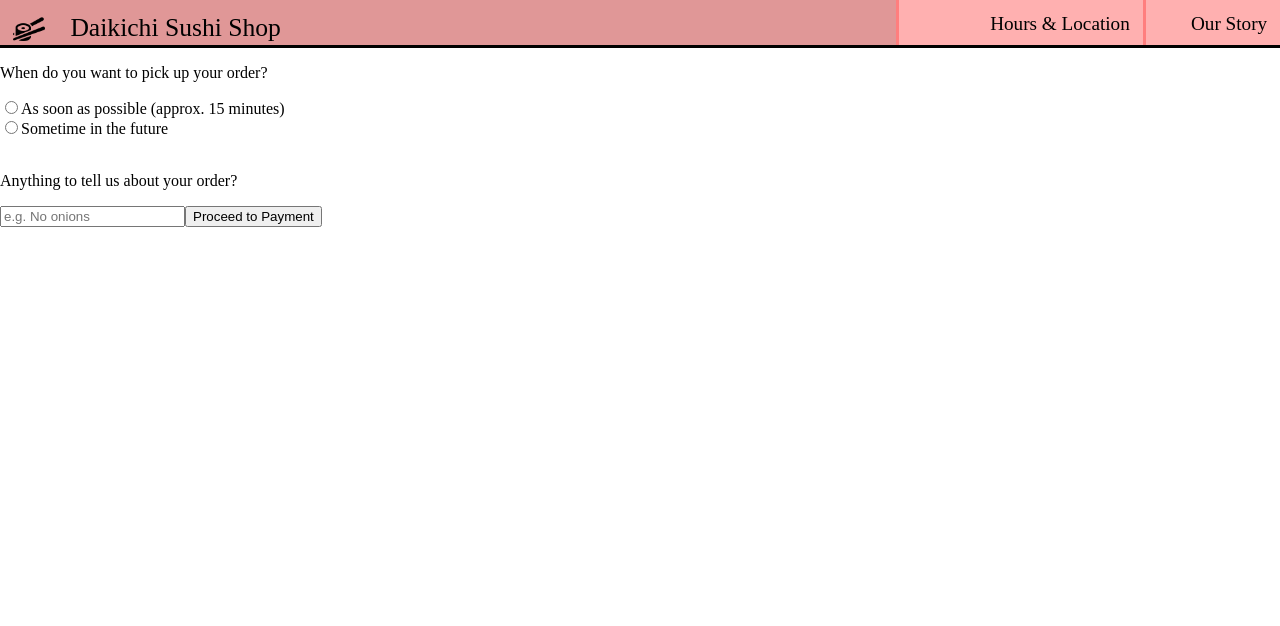
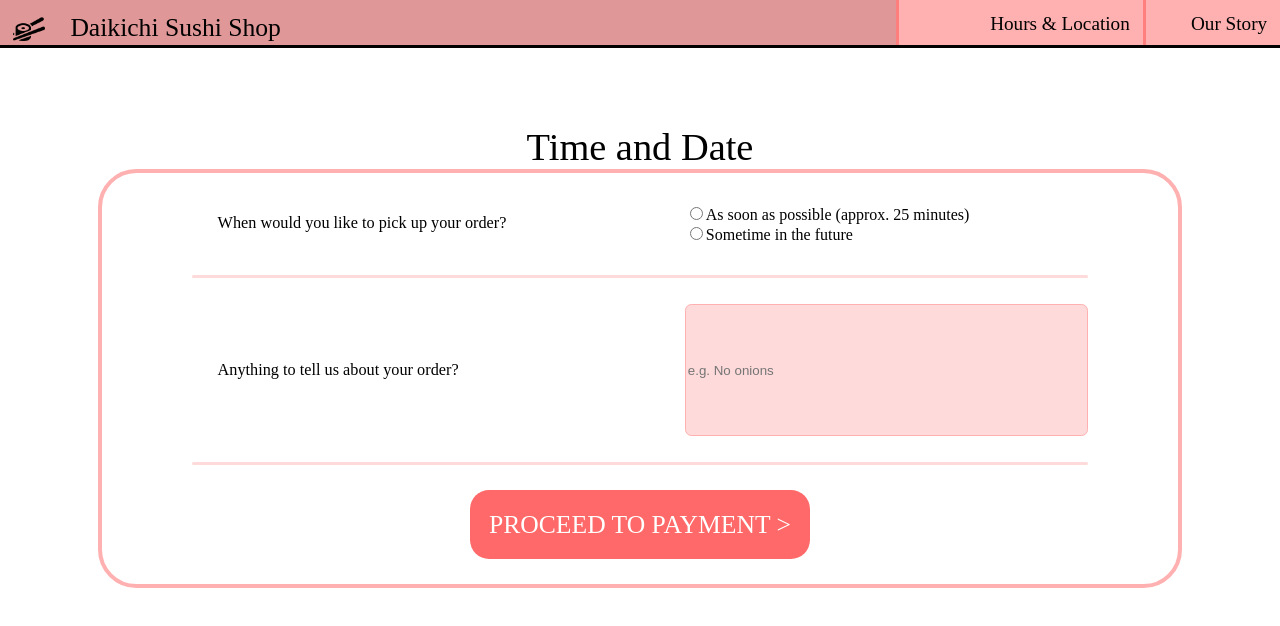
Before and after one commit to baphaelman/Decal-Final-Project, a React (Vite) app in the folder my-react-app/: page /time-and-date in a window 1280 px wide. Shown: the top 626 px of the page. Built offline with nearby package versions, Linux system fonts and the light colour scheme; a web font is replaced by a local one.

Commit message:
made Time and Date look better

```diff
--- a/my-react-app/src/Pages/Cart.tsx
+++ b/my-react-app/src/Pages/Cart.tsx
@@ -47,7 +47,7 @@ function Cart({ cart, quantity, setQuantity, countDecimalDigits }) {
                 <button
                     onClick={() => navigate('/time-and-date')}
                     style={proceedStyle}
-                    className="time-and-date"
+                    className="proceed"
                 >
                     {'TIME AND DATE >'}
                 </button>
--- a/my-react-app/src/Pages/TimeAndDate.tsx
+++ b/my-react-app/src/Pages/TimeAndDate.tsx
@@ -9,7 +9,6 @@ function TimeAndDate({ information, setInformation }) {
 
     const [time, setTime] = useState('');
     const [date, setDate] = useState('');
-    const [comment, setComment] = useState('');
     const [showInput, setShowInput] = useState(false);
 
     const handleRadioChange = (event) => {
@@ -26,10 +25,82 @@ function TimeAndDate({ information, setInformation }) {
         setInformation({ time: time, date: date });
     }
 
+    const borderStyle = {
+        display: 'flex',
+        flexDirection: 'column',
+        alignItems: 'center',
+        flexWrap: 'wrap',
+        border: '0.35vw solid var(--red40)',
+        borderRadius: '3vw',
+        marginLeft: '10vw',
+        marginRight: '10vw',
+        marginBottom: '10vw',
+        padding: '2vw',
+        width: '80vw',
+    };
+
+    const timeStyle = {
+        width: '100%',
+        display: 'flex',
+        flexDirection: 'row',
+        alignItems: 'center',
+        justifyContent: 'center',
+    };
+
+    const lineStyle = {
+        width: '70vw',
+        height: '0.25vw',
+        backgroundColor: 'var(--red20)',
+        borderRadius: '100vw',
+        margin: '2vw',
+    };
+
+    const commentStyle = {
+        display: 'flex',
+        flexDirection: 'row',
+        width: '100%',
+        alignItems: 'center',
+        justifyContent: 'center',
+    };
+
+    const leftStyle = {
+        width: '50%',
+        marginLeft: '7vw',
+    };
+
+    const rightStyle = {
+        width: '50%',
+    };
+
+    const inputStyle = {
+        borderRadius: '0.5vw',
+        border: '0.15vw solid var(--red40)',
+        backgroundColor: 'var(--red20)',
+        width: '85%',
+        height: '10vw',
+    };
+
+    const proceedStyle = {
+        color: 'var(--white)',
+        fontFamily: 'Sansation-bold',
+        border: 'none',
+        borderRadius: '1.5vw',
+        padding: '1.5vw',
+    };
+
     return (
         <>
             <Header />
-            <p>When do you want to pick up your order?</p>
+            <div className="page" style={{ marginTop: '6vw' }}>
+                <div className="heading-0">Time and Date</div>
+                <div style={borderStyle}>
+                    <div style={timeStyle}>
+                        <div style={leftStyle}>
+                            <p className="big-basic">
+                                When would you like to pick up your order?
+                            </p>
+                        </div>
+                        <div style={rightStyle}>
                             <form>
                                 <label>
                                     <input
@@ -38,7 +109,7 @@ function TimeAndDate({ information, setInformation }) {
                                         value="asap"
                                         onChange={handleRadioChange}
                                     ></input>
-                    {'As soon as possible (approx. 15 minutes)'}
+                                    {'As soon as possible (approx. 25 minutes)'}
                                 </label>
                                 <br />
                                 <label>
@@ -57,23 +128,35 @@ function TimeAndDate({ information, setInformation }) {
                                     <input
                                         type="text"
                                         placeholder="DD-MM-YYYY"
-                        onChange={(event) => setDate(event.target.value)}
+                                        onChange={(event) =>
+                                            setDate(event.target.value)
+                                        }
                                     />
                                     <p>Enter time:</p>
                                     <input
                                         type="text"
                                         placeholder="1:23 pm"
-                        onChange={(event) => setTime(event.target.value)}
+                                        onChange={(event) =>
+                                            setTime(event.target.value)
+                                        }
                                     />
                                     <button onClick={handleConfirmClick}>
                                         Confirm Time and Date
                                     </button>
                                 </div>
                             )}
-
-            <br />
-            <p>Anything to tell us about your order?</p>
+                        </div>
+                    </div>
+                    <div style={lineStyle}></div>
+                    <div style={commentStyle}>
+                        <div style={leftStyle}>
+                            <p className="big-basic">
+                                Anything to tell us about your order?
+                            </p>
+                        </div>
+                        <div style={rightStyle}>
                             <input
+                                style={inputStyle}
                                 type="text"
                                 placeholder="e.g. No onions"
                                 onChange={(event) =>
@@ -83,13 +166,18 @@ function TimeAndDate({ information, setInformation }) {
                                     })
                                 }
                             />
+                        </div>
+                    </div>
+                    <div style={lineStyle}></div>
                     <button
-                onClick={() => {
-                    navigate('/payment');
-                }}
+                        onClick={() => navigate('/payment')}
+                        style={proceedStyle}
+                        className="proceed"
                     >
-                Proceed to Payment
+                        {'PROCEED TO PAYMENT >'}
                     </button>
+                </div>
+            </div>
         </>
     );
 }
--- a/my-react-app/src/index.css
+++ b/my-react-app/src/index.css
@@ -146,12 +146,12 @@ body {
 }
 
 /* Cart */
-.time-and-date {
+.proceed {
   background-color: var(--red100);
   transition: all ease 0.25s;
 font-size: 2vw;
 }
-.time-and-date:hover {
+.proceed:hover {
   background-color: var(--red100hover);
   cursor: pointer;
   text-decoration: underline;
```
Lines whose indentation alone changed are shown as unchanged.
